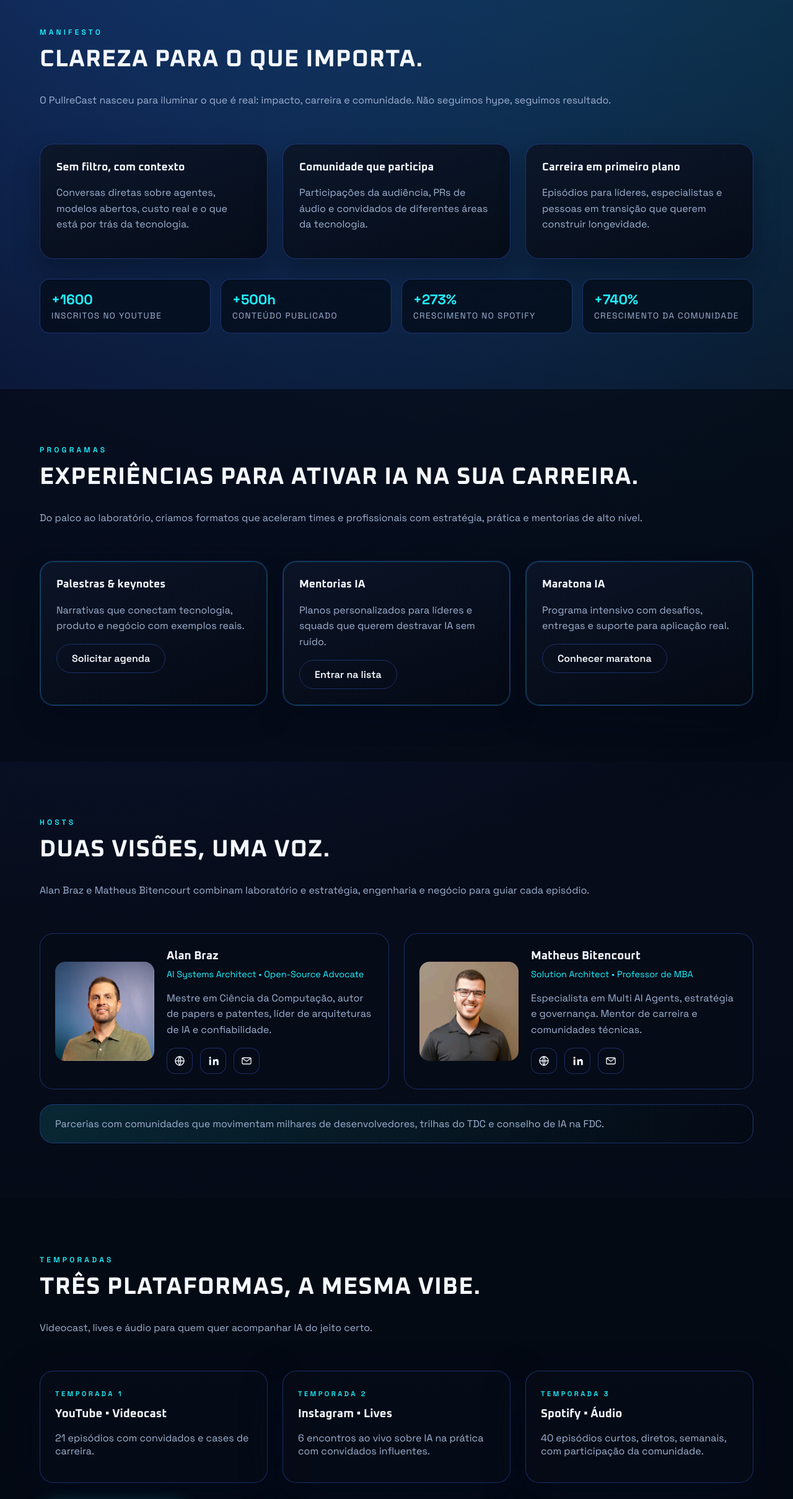
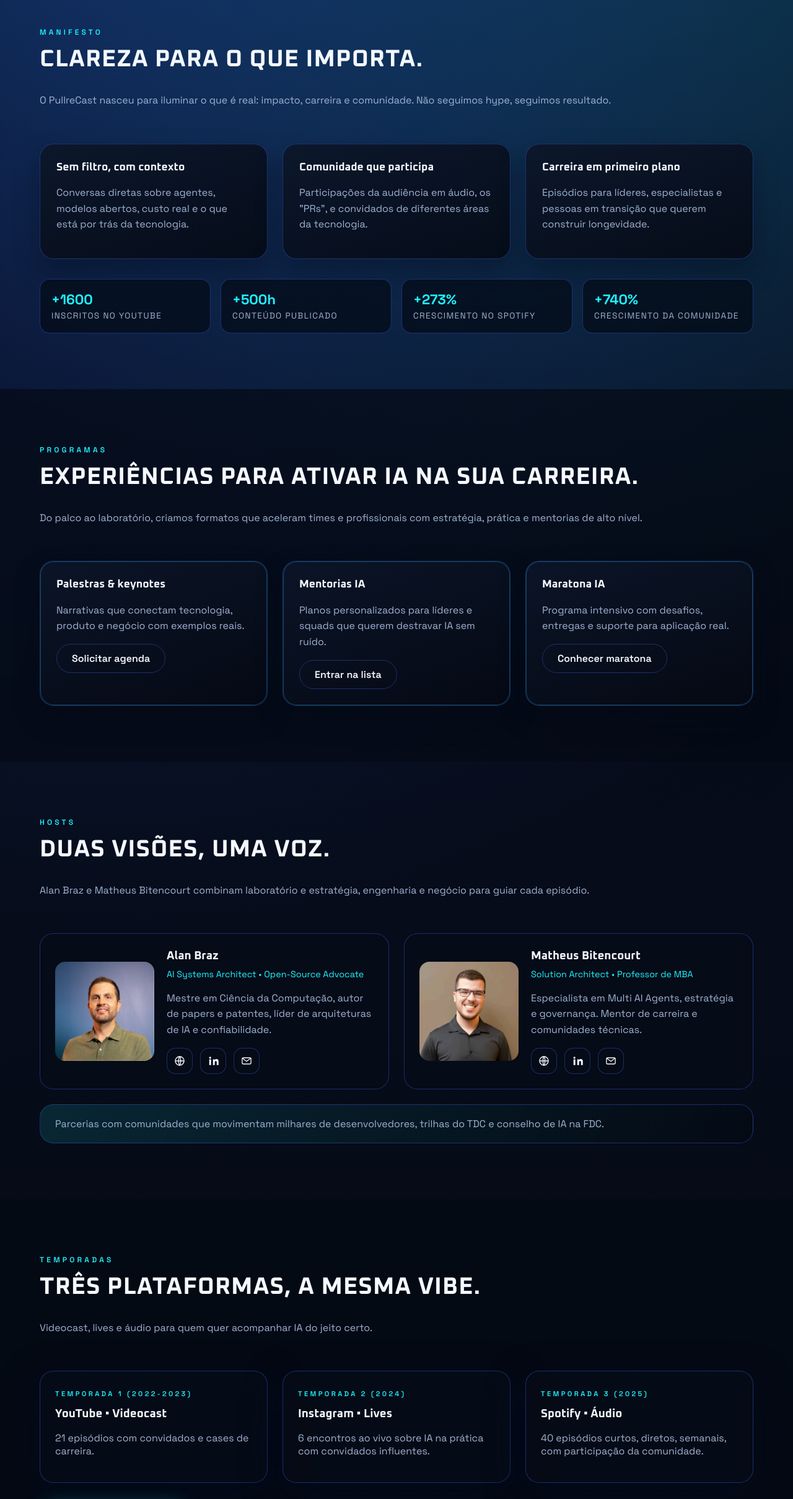
Before and after one commit to pullrecast-dev/pullrecast-dev.github.io, a React (Vite) app: page / in a window 1280 px wide. Shown: the part 914-3333 px from the top of the page at 62% size. Built offline with nearby package versions, Linux system fonts and the light colour scheme.

Commit message:
organizar temporadas

```diff
--- a/src/App.jsx
+++ b/src/App.jsx
@@ -3,7 +3,7 @@ import { useEffect, useMemo, useState } from "react";
 
 const seasonData = {
   s1: {
-    label: "Temporada 1",
+    label: "Temporada 1 (2022-2023)",
     platform: "YouTube • Videocast",
     description: "21 episódios com convidados e cases de carreira.",
     cta: {
@@ -46,6 +46,11 @@ const seasonData = {
         url: "https://www.youtube.com/watch?v=qDB_d4fnTP4&list=PLvTYEo3BhTV7Vc5UwHDemwZBEWxFTtANK",
       },
       {
+        title:
+          "Pull reCast #14 • Sérgio Gama, CTO da GFT Technology - A revolução da IA generativa (parte 1)",
+        url: "https://www.youtube.com/watch?v=2YAvUBoz7jg&list=PLvTYEo3BhTV7Vc5UwHDemwZBEWxFTtANK",
+      },
+      {
         title: "Pull reCast #13 • Felipe Prado, Hacker Ético há 23 anos",
         url: "https://www.youtube.com/watch?v=uaCA9x21Uds&list=PLvTYEo3BhTV7Vc5UwHDemwZBEWxFTtANK",
       },
@@ -81,11 +86,6 @@ const seasonData = {
         url: "https://www.youtube.com/watch?v=rSJ5Hvq-Pt0&list=PLvTYEo3BhTV7Vc5UwHDemwZBEWxFTtANK",
       },
       {
-        title:
-          "Pull reCast #14 • Sérgio Gama, CTO da GFT Technology - A revolução da IA generativa (parte 1)",
-        url: "https://www.youtube.com/watch?v=2YAvUBoz7jg&list=PLvTYEo3BhTV7Vc5UwHDemwZBEWxFTtANK",
-      },
-      {
         title: "Pull reCast #5 • Samurai Brito - Quantumania: computação quântica pode salvar o mundo",
         url: "https://www.youtube.com/watch?v=ETPXYkN0G9I&list=PLvTYEo3BhTV7Vc5UwHDemwZBEWxFTtANK",
       },
@@ -109,7 +109,7 @@ const seasonData = {
     ],
   },
   s2: {
-    label: "Temporada 2",
+    label: "Temporada 2 (2024)",
     platform: "Instagram • Lives",
     description: "6 encontros ao vivo sobre IA na prática com convidados influentes.",
     cta: {
@@ -126,7 +126,7 @@ const seasonData = {
     ],
   },
   s3: {
-    label: "Temporada 3",
+    label: "Temporada 3 (2025)",
     platform: "Spotify • Áudio",
     description: "40 episódios curtos, diretos, semanais, com participação da comunidade.",
     cta: {
@@ -149,10 +149,6 @@ const seasonData = {
       {
         title: "2025 #37 - Dezembrou! Maratona IA, estratégia e carreira: como se preparar para 2026",
         url: "https://open.spotify.com/episode/5Odar0j3qINjMTAuyiwmG0",
-      },
-      {
-        title: "Vem pra Maratona IA na sua carreira! Últimas vagas",
-        url: "https://open.spotify.com/episode/3QQsUV054KFZxzykd27imO",
       },
       {
         title:
@@ -412,7 +408,7 @@ function Home() {
               </a>
               <a
                 className="icon-link"
-                href="https://www.youtube.com/playlist?list=PLvTYEo3BhTV7Vc5UwHDemwZBEWxFTtANK"
+                href="https://www.youtube.com/@pullrecast?sub_confirmation=1"
                 aria-label="YouTube"
                 target="_blank"
                 rel="noreferrer"
@@ -517,7 +513,7 @@ function Home() {
               },
               {
                 title: "Comunidade que participa",
-                text: "Participações da audiência, PRs de áudio e convidados de diferentes áreas da tecnologia.",
+                text: "Participações da audiência em áudio, os \"PRs\", e convidados de diferentes áreas da tecnologia.",
               },
               {
                 title: "Carreira em primeiro plano",
```
